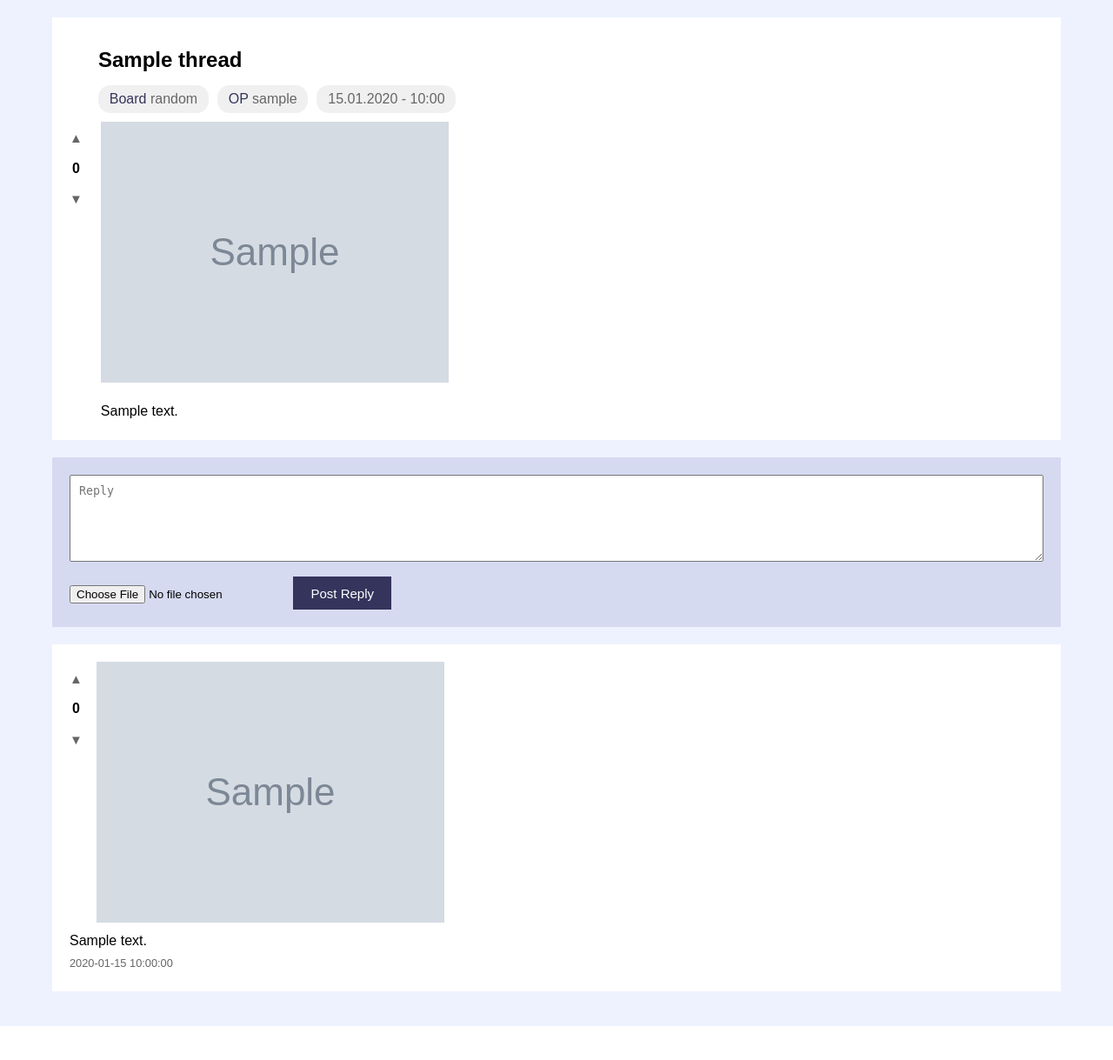
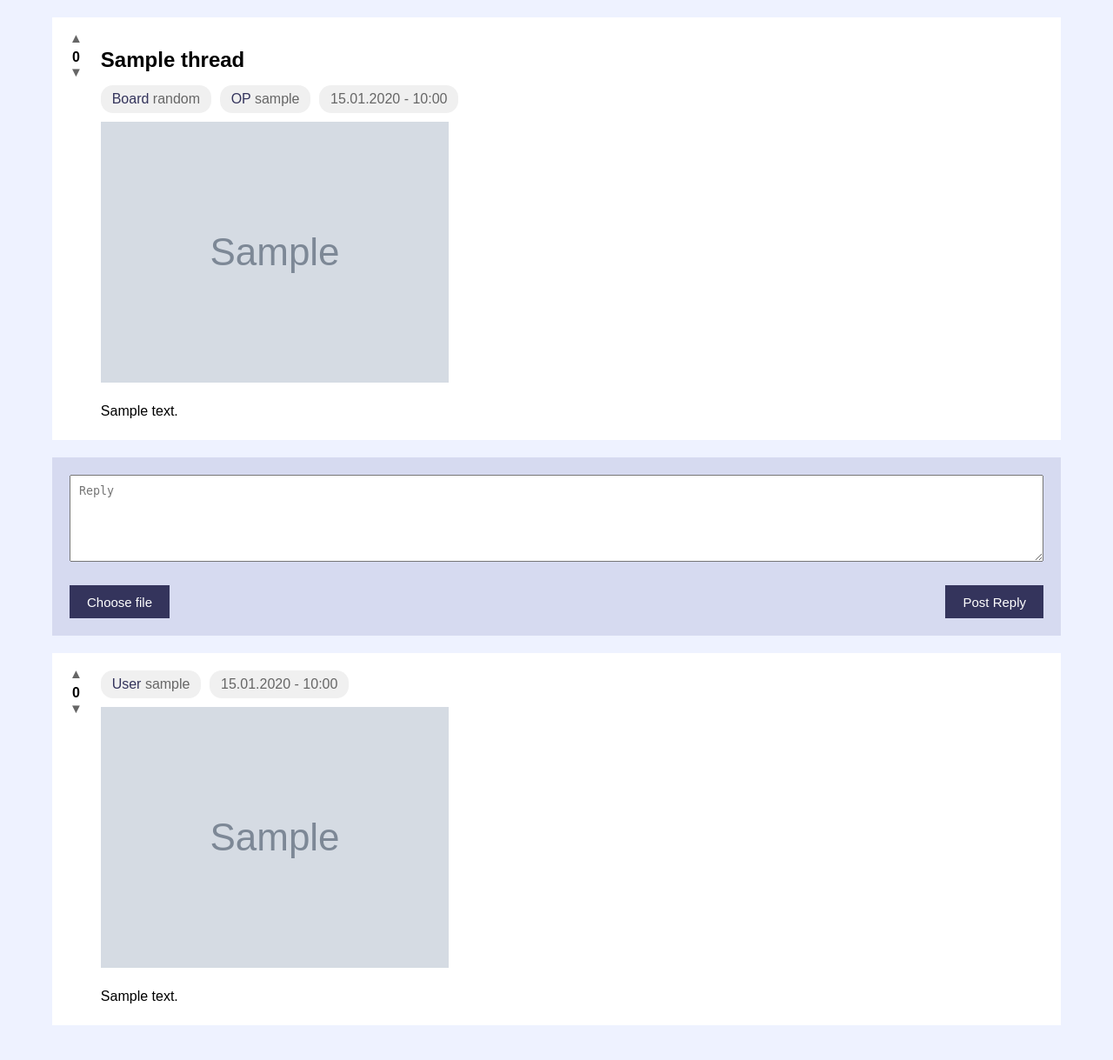
Before and after one commit to KargJonas/yusen, a Flask app: page /random/thread/1 in a window 1280 px wide. Shown: the part 66-1285 px from the top of the page at 87% size. Before the commit the page ends 1246 px from the top, so only its background shows below. Run offline with Flask 3, Linux system fonts and the light colour scheme; tables that the repository leaves empty hold one stand-in row (values such as "Sample post"); grey boxes marked "Sample" are stand-in pictures.

Commit message:
Improved replies

```diff
--- a/app/static/css/style.css
+++ b/app/static/css/style.css
@@ -136,14 +136,13 @@ button {
     display: flex;
     justify-content: left;
     gap: 10px;
-    margin: 0 0 10px 33px;
+    margin-bottom: 10px;
     flex-wrap: wrap;
 }
 
 .op-post .post-title {
     margin-top: 10px;
     margin-bottom: 10px;
-    margin-left: 33px;
 }
 
 .op-container {
@@ -383,6 +382,16 @@ button {
     align-items: center;
     float: left;
     margin-right: 1rem;
+    margin-top: -5px;
+}
+
+.vote-buttons .vote {
+    height: 10px;
+}
+
+.vote-buttons .score {
+    padding-top: 5px;
+    margin-bottom: -4px;
 }
 
 .vote {
@@ -444,7 +453,6 @@ button {
 @media (max-width: 350px) {
     .form-bottom {
         display: block;
-
     }
 
     .form-bottom .file-selector {
--- a/app/templates/thread.html
+++ b/app/templates/thread.html
@@ -5,7 +5,15 @@
 {% endblock %}
 
 {% block content %}
+    <!-- Original post -->
     <div class="op-post">
+        <div class="op-container">
+            <div class="vote-buttons" data-type="thread" data-id="{{ thread.id }}">
+                <button class="vote upvote">▲</button>
+                <span class="score">{{ thread.score }}</span>
+                <button class="vote downvote">▼</button>
+            </div>
+            <div class="content-container">
                 <h2 class="post-title">{{ thread.subject }}</h2>
 
                 <div class="post-top">
@@ -13,13 +21,7 @@
                     <p class="stat-pill"><span>OP</span> {{ op_user.username }}</p>
                     <span class="stat-pill">{{ thread.created_at.strftime('%d.%m.%Y - %H:%M') }}</span>
                 </div>
-        <div class="op-container">
-            <div class="vote-buttons" data-type="thread" data-id="{{ thread.id }}">
-                <button class="vote upvote">▲</button>
-                <span class="score">{{ thread.score }}</span>
-                <button class="vote downvote">▼</button>
-            </div>
-            <div class="content-container">
+
                 {% if thread.image_path %}
                     <img src="{{ url_for('static', filename='uploads/' + thread.image_path) }}" alt="OP image">
                 {% endif %}
@@ -28,25 +30,42 @@
         </div>
     </div>
 
+    <!-- Form for creating replies -->
     <form action="{{ url_for('main.reply', board_name=board.name, thread_id=thread.id) }}" method="post" enctype="multipart/form-data">
         <textarea name="content" required placeholder="Reply"></textarea>
-        <input type="file" name="image" accept="image/*">
+
+        <div class="form-bottom">
+            <div class="file-selector">
+                <label class="custom-file-upload">
+                    <input class="file-selector-input" type="file" name="image" accept="image/*">
+                    <p>Choose file</p>
+                </label>
+            </div>
             <button type="submit">Post Reply</button>
+        </div>
     </form>
 
+    <!-- Replies -->
     {% for post in thread.posts %}
-        <div class="post">
-            <div class="vote-buttons" data-type="post" data-id="{{ post.id }}">
+        <div class="op-post">
+            <div class="op-container">
+                <div class="vote-buttons" data-type="thread" data-id="{{ post.id }}">
                     <button class="vote upvote">▲</button>
                     <span class="score">{{ post.score }}</span>
                     <button class="vote downvote">▼</button>
+                </div>
+                <div class="content-container">
+                    <div class="post-top">
+                        <p class="stat-pill"><span>User</span> {{ op_user.username }}</p>
+                        <span class="stat-pill">{{ post.created_at.strftime('%d.%m.%Y - %H:%M') }}</span>
                     </div>
 
                     {% if post.image_path %}
                         <img src="{{ url_for('static', filename='uploads/' + post.image_path) }}" alt="Post image">
                     {% endif %}
                     <p>{{ post.content }}</p>
-            <span class="post-info">{{ post.created_at.strftime('%Y-%m-%d %H:%M:%S') }}</span>
+                </div>
+            </div>
         </div>
     {% endfor %}
 {% endblock %}
```
Lines whose indentation alone changed are shown as unchanged.
